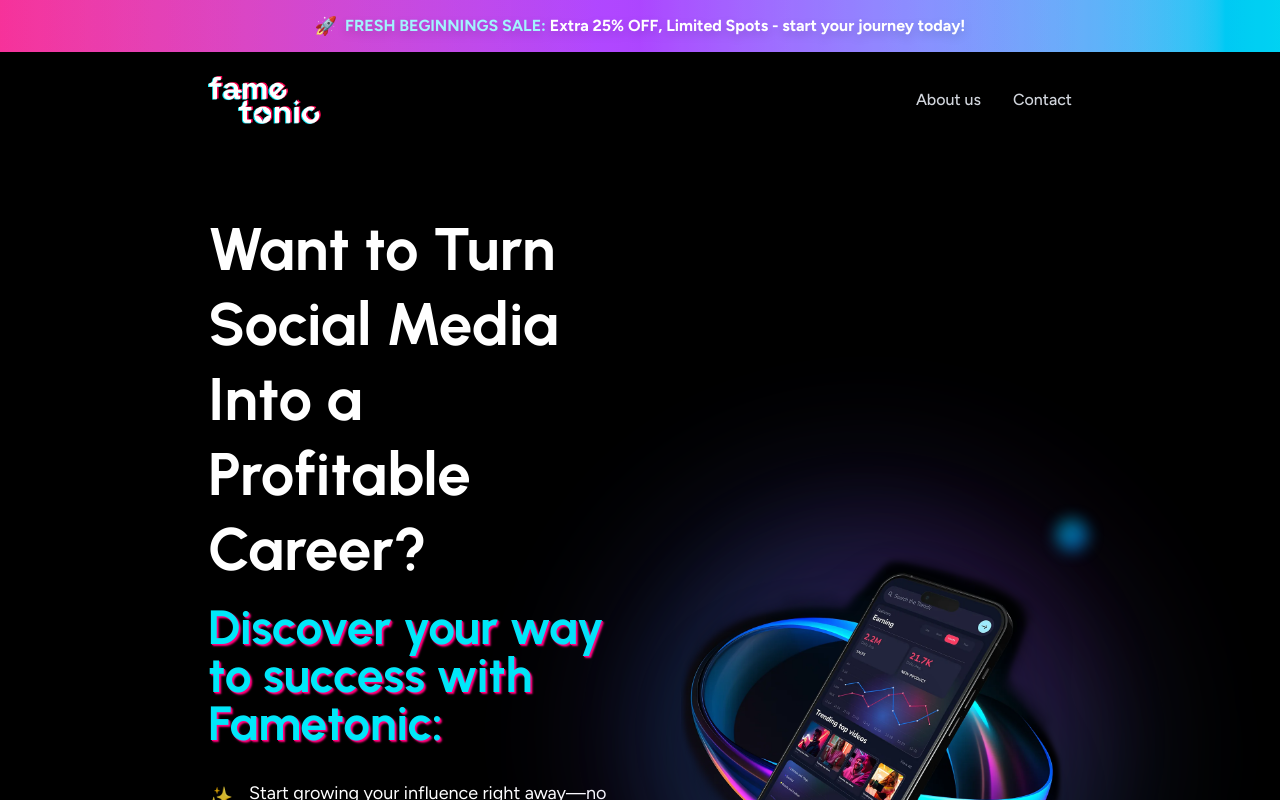
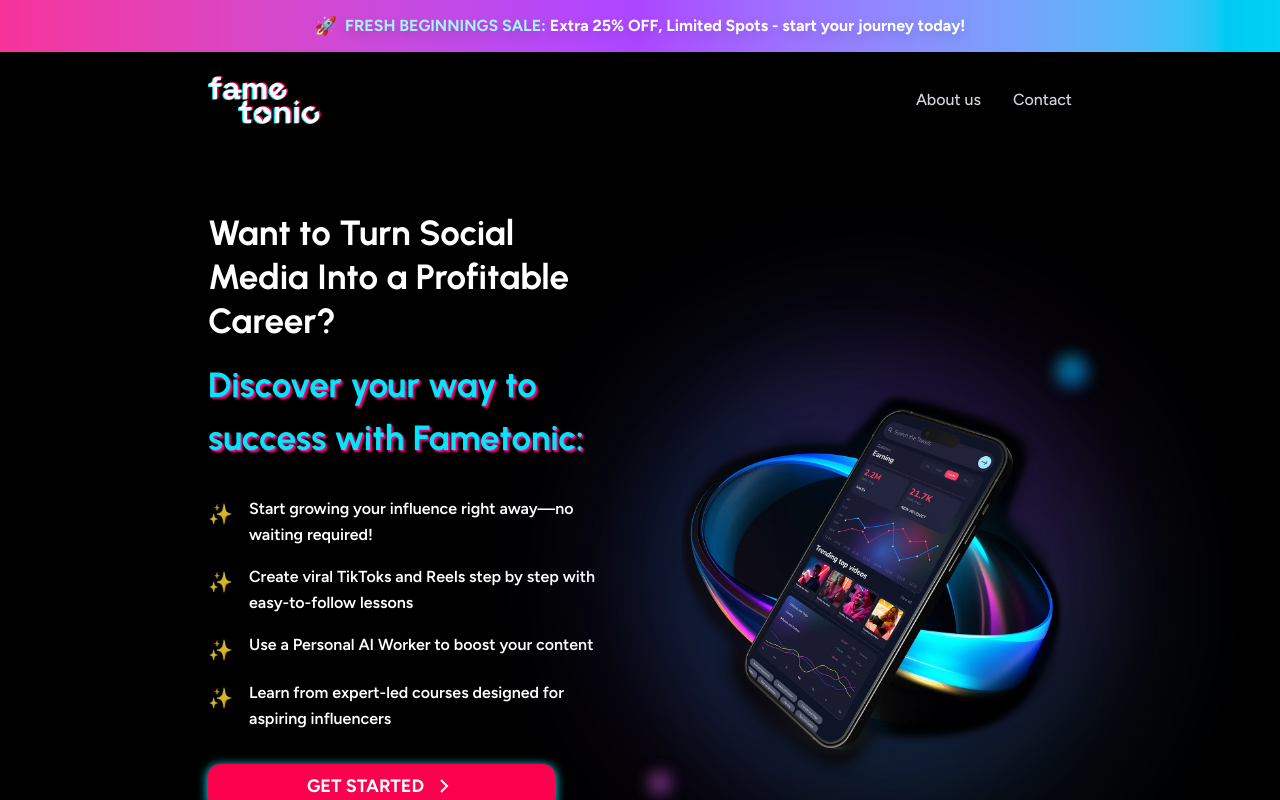
Before and after one commit to RiBpy/fametonic, a Next.js app: page / in a window 1280 px wide. Shown: the top 800 px of the page. Built offline with nearby package versions, Linux system fonts and the light colour scheme.

Commit message:
Added required font and font size

```diff
--- a/src/app/page.js
+++ b/src/app/page.js
@@ -39,12 +39,12 @@
             >
               {/* Main Heading */}
               <div className="space-y-4 font-urbanist">
-                <h1 className="text-3xl md:text-4xl lg:text-5xl xl:text-6xl font-bold leading-tight ">
+                <h1 className="text-[25px] md:text-[35px] font-bold leading-tight ">
                   <span className="text-white drop-shadow-2xl">
                     Want to Turn Social Media Into a Profitable Career?
                   </span>
                 </h1>
-                <h2 className="text-2xl md:text-3xl lg:text-4xl xl:text-5xl font-bold drop-shadow-2xl text-[#00E7F9] shadowed-text">
+                <h2 className="text-[25px] md:text-[35px] font-bold drop-shadow-2xl text-[#00E7F9] shadowed-text">
                   Discover your way to success with Fametonic:
                 </h2>
               </div>
--- a/src/components/FeatureList.jsx
+++ b/src/components/FeatureList.jsx
@@ -18,7 +18,7 @@
         <div className="flex-shrink-0 mt-1">
           <div className="text-yellow-400 text-xl animate-pulse">✨</div>
         </div>
-        <p className="text-white text-lg leading-relaxed drop-shadow-lg font-figtree">
+        <p className="text-white leading-relaxed drop-shadow-lg font-figtree text-[16px] font-semibold">
           {text}
         </p>
       </div>
```
